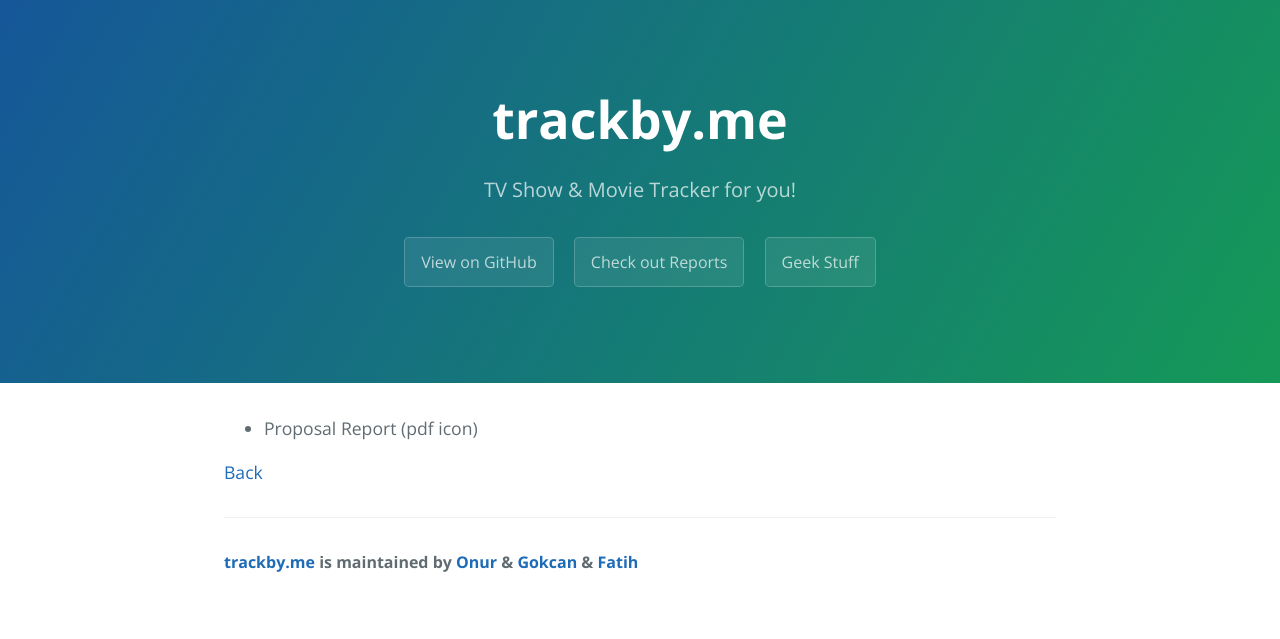
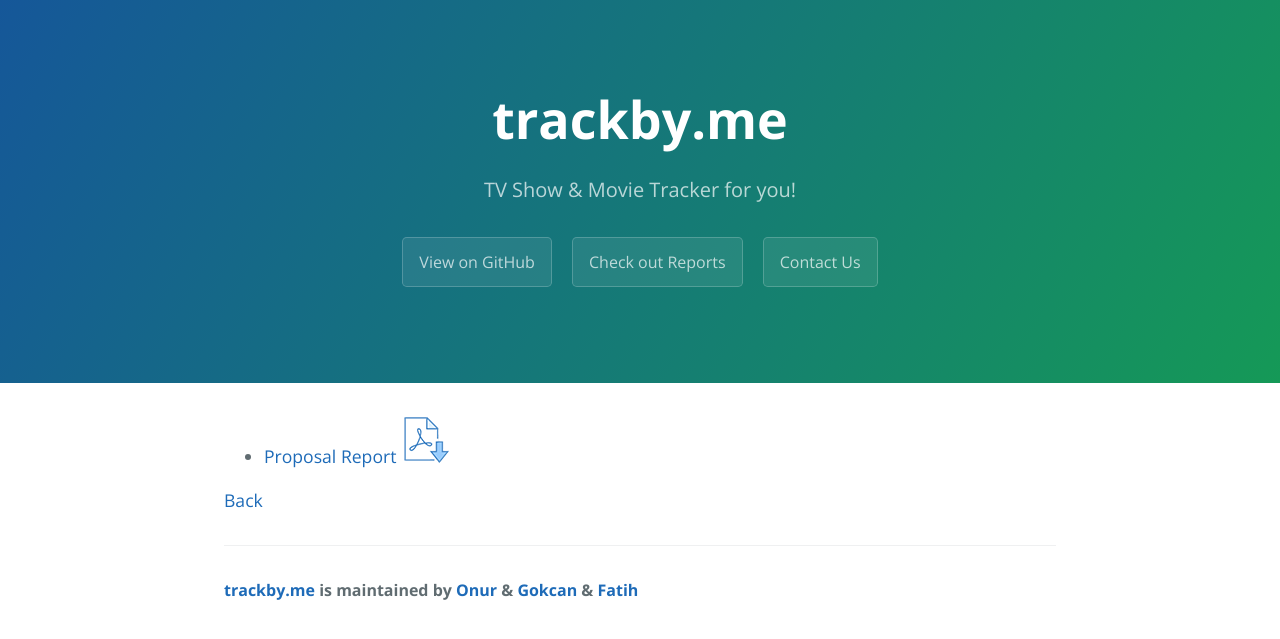
Before and after one commit to trackby/trackby.github.io, a Jekyll site: the page built from reports.md, in a window 1280 px wide. Shown: the top 639 px of the page. Built offline with Jekyll 4.4.1, drawn with Linux system fonts in a browser that asks for light colours.

Commit message:
Add proposal report

```diff
--- a/_includes/page-header.html
+++ b/_includes/page-header.html
@@ -3,5 +3,5 @@
   <h2 class="project-tagline">{{ site.tagline }}</h2>
   <a href="https://github.com/trackby" class="btn">View on GitHub</a>
   <a href="/reports" class="btn">Check out Reports</a>
-  <a href="#" class="btn">Geek Stuff</a>
+  <a href="#" class="btn">Contact Us</a>
 </section>
--- a/reports.md
+++ b/reports.md
@@ -4,7 +4,6 @@ layout: default
 permalink: reports.html
 ---
 
-
-- Proposal Report (pdf icon)
+* [Proposal Report]({{ site.url }}/reports/proposal-report.pdf) [![Proposal](/icons/pdf-icon.png)]({{ site.url }}/reports/proposal-report.pdf)
 
 [Back]({{ site.url }}/)
```
Also changed, not shown: icons/pdf-icon.png (added), 1 other file.
